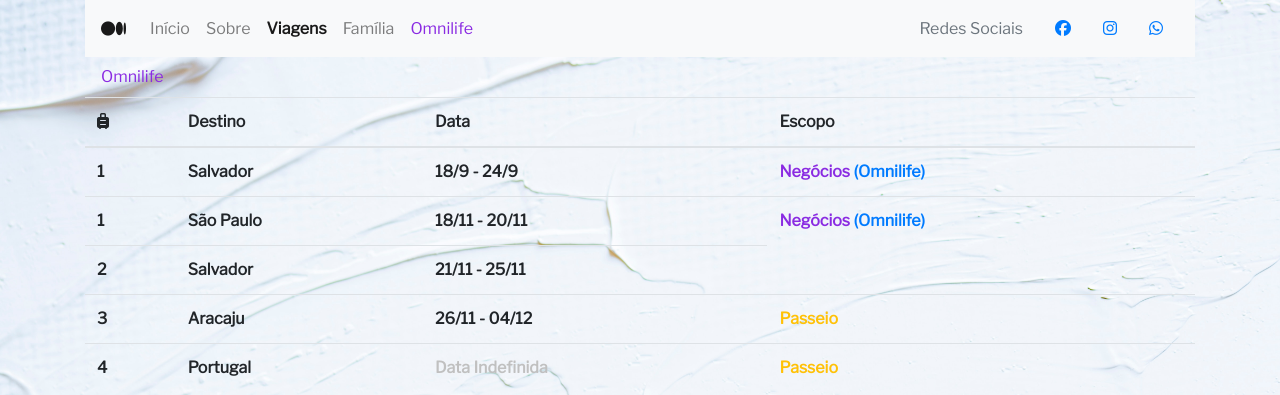
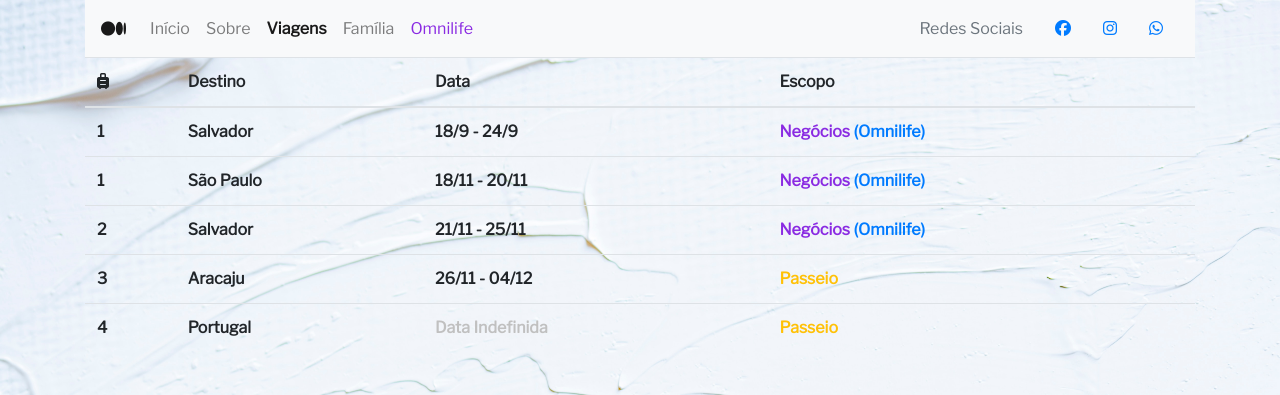
Before and after one commit to martamalta/martamalta.github.io, a plain HTML site: page viagem.html in a window 1280 px wide. Shown: the top 395 px of the page. Drawn offline with nearby package versions, Linux system fonts and the light colour scheme.

Commit message:
uploadToFix

```diff
--- a/viagem.html
+++ b/viagem.html
@@ -34,7 +34,7 @@
               <a class="nav-link" href="familia.html">Família</a>
             </li>
             <li class="nav-item esq">
-              <a id="omni" class="nav-link" href="https://portal.omnilife.com/" target="_blank">Omnilife</a>
+              <a id="omni" class="nav-link" href="omni.html">Omnilife</a>
             </li>
 
 
@@ -74,19 +74,19 @@
     <th scope="row">1</th>
     <td>Salvador</td>
     <td>18/9 - 24/9</td>
-    <td id="omni">Negócios <a href="https://portal.omnilife.com/" target="_blank">(Omnilife)</a></td>
+    <td id="omni">Negócios <a href="omni.html">(Omnilife)</a></td>
     </td>
       <tr>
         <th scope="row">1</th>
         <td>São Paulo</td>
         <td>18/11 - 20/11</td>
-        <td id="omni">Negócios <a href="https://portal.omnilife.com/" target="_blank">(Omnilife)</a></td>
+        <td id="omni">Negócios <a href="omni.html">(Omnilife)</a></td>
       </tr>
       <tr>
         <th scope="row">2</th>
         <td>Salvador</td>
         <td>21/11 - 25/11</td>
-        <a id="omni" class="nav-link" href="omni.html">Omnilife</a>
+        <td id="omni">Negócios <a href="omni.html">(Omnilife)</a></td>
       </tr>
       <tr>
         <th scope="row">3</th>
```
